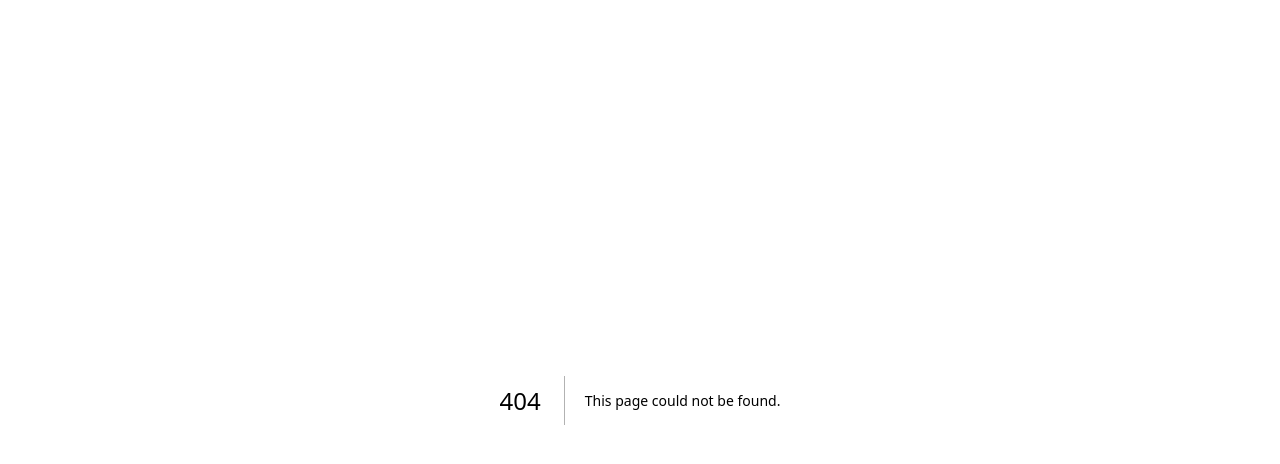
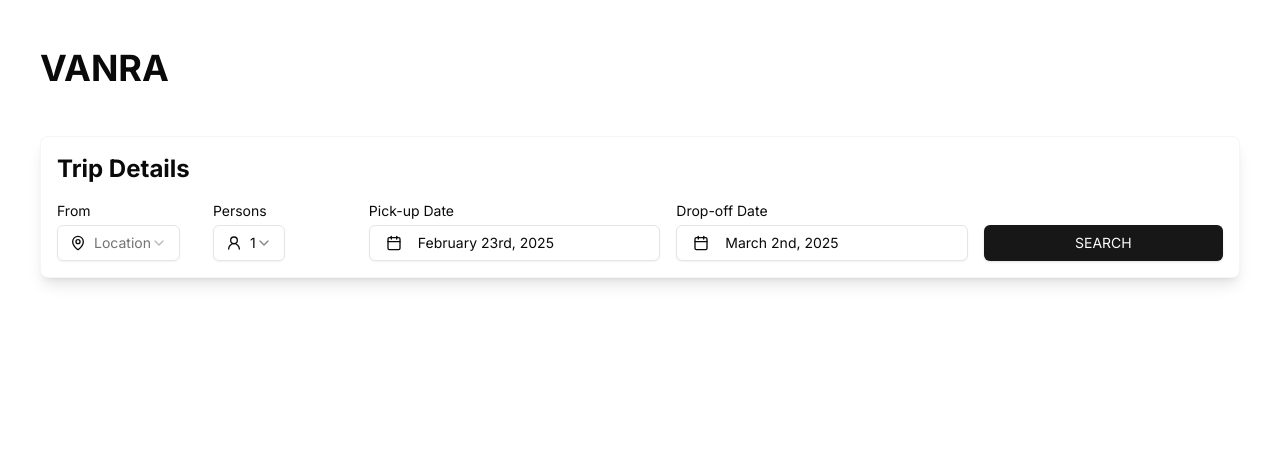
Before and after one commit to steve-rops/lux-van-rental, a Next.js app: page /new in a window 1280 px wide. Before the commit this address had no page. Shown: the top 464 px of the page. Built offline with nearby package versions, Linux system fonts and the light colour scheme.

Commit message:
added the newBookings route

```diff
--- a/app/(pages)/_components/Features.tsx
+++ b/app/(pages)/_components/Features.tsx
@@ -1,5 +1,6 @@
 import { Badge } from "@/components/ui/badge";
 import { Button } from "@/components/ui/button";
+import LandingPapeHeading from "@/components/ui/landingPageHeading";
 
 const features = [
   {
@@ -7,8 +8,8 @@ const features = [
     badge: "safety",
     description:
       "With countless hours of driving experience, these skilled drivers are always ready and willing to lend a helping hand.",
-    icon: "🚗", // Example icon for visual representation
-    highlight: true, // Highlight this feature if desired
+    icon: "🚗",
+    highlight: true,
   },
   {
     title: "Luxurious Interiors",
@@ -38,9 +39,9 @@ const features = [
 
 export default function Features() {
   return (
-    <div className="p-10 bg-muted rounded-md space-y-10">
+    <div className="p-10 bg-muted rounded-md space-y-10 shadow-md">
       <div>
-        <h3 className="text-center font-semibold text-3xl">Features</h3>
+        <LandingPapeHeading>Features</LandingPapeHeading>
         <p className="text-center text-muted-foreground">
           “Experience the Perfect Blend of Comfort, Safety, and Innovation”
         </p>
--- a/app/(pages)/layout.tsx
+++ b/app/(pages)/layout.tsx
@@ -1,4 +1,5 @@
 import { Button } from "@/components/ui/button";
+import Link from "next/link";
 
 export default function PagesLayout({
   children,
@@ -8,14 +9,18 @@ export default function PagesLayout({
   return (
     <div className="p-10 pt-12">
       <nav className="flex justify-between items-center">
-        <h2 className="text-4xl font-bold hover:cursor-pointer">VANRA</h2>
+        <Link href="/">
+          <h2 className="text-4xl font-bold hover:cursor-pointer">VANRA</h2>
+        </Link>
         <ul className="flex lg:text-lg gap-2 items-center">
           <li className="hover:cursor-pointer">Cars</li>
           <li className="hover:cursor-pointer">Features</li>
           <li className="hover:cursor-pointer">Help</li>
-          <li>
-            <Button>Find the best!</Button>
-          </li>
+          <Link href="/new">
+            <li>
+              <Button>Find the best!</Button>
+            </li>
+          </Link>
         </ul>
       </nav>
 
--- a/app/(pages)/page.tsx
+++ b/app/(pages)/page.tsx
@@ -5,6 +5,7 @@ import { Badge } from "@/components/ui/badge";
 import { Button } from "@/components/ui/button";
 import { ArrowRightCircle } from "lucide-react";
 import Features from "./_components/Features";
+import Link from "next/link";
 
 const montserrat = Montserrat({
   weight: ["200", "400", "700"],
@@ -29,10 +30,12 @@ export default function HomePage() {
             </p>
           </div>
           <div className="flex gap-2 mt-4">
-            <Button className="flex gap-2 items-center">
-              <span>Check Our Fleet</span>
-              <ArrowRightCircle />
-            </Button>
+            <Link href="/new">
+              <Button className="flex gap-2 items-center">
+                <span>Check Our Fleet</span>
+                <ArrowRightCircle />
+              </Button>
+            </Link>
             <Button variant="outline">Vans</Button>
           </div>
         </div>
--- /dev/null
+++ b/app/new/layout.tsx
@@ -0,0 +1,15 @@
+import Link from "next/link";
+
+export default function layout({ children }: { children: React.ReactNode }) {
+  return (
+    <div className="p-10 pt-12">
+      <nav className="flex justify-between items-center">
+        <Link href="/">
+          <h2 className="text-4xl font-bold hover:cursor-pointer">VANRA</h2>
+        </Link>
+      </nav>
+
+      <div className="pt-12">{children}</div>
+    </div>
+  );
+}
--- /dev/null
+++ b/app/new/page.tsx
@@ -0,0 +1,9 @@
+import Search from "../(pages)/_components/Search";
+
+export default function NewBooking() {
+  return (
+    <div>
+      <Search />
+    </div>
+  );
+}
--- /dev/null
+++ b/components/ui/landingPageHeading.tsx
@@ -0,0 +1,20 @@
+import { Montserrat } from "next/font/google";
+
+const montserrat = Montserrat({
+  weight: ["200", "400", "700"],
+  subsets: ["latin"],
+});
+
+export default function LandingPapeHeading({
+  children,
+}: {
+  children: React.ReactNode;
+}) {
+  return (
+    <div
+      className={`text-center text-3xl font-semibold ${montserrat.className}`}
+    >
+      {children}
+    </div>
+  );
+}
```
